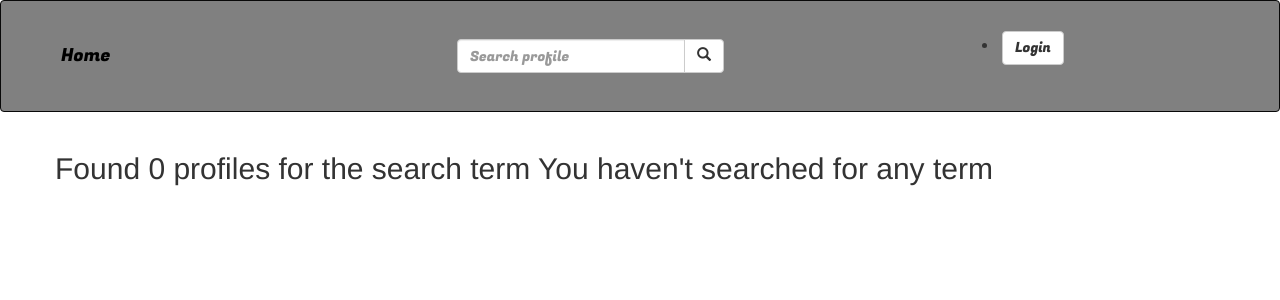
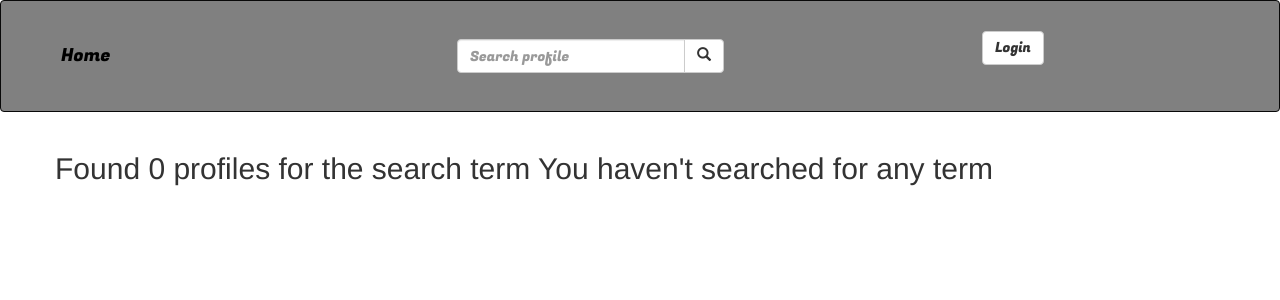
Before and after one commit to UmuhireAnuarithe/Instagram, a Django app: page /search/ in a window 1280 px wide. Shown: the top 300 px of the page. Run offline with Django 3.2, Linux system fonts and the light colour scheme; some libraries are stand-ins or nearby versions; some web fonts are replaced.

Commit message:
add styles

```diff
--- a/instagram/templates/navbar.html
+++ b/instagram/templates/navbar.html
@@ -57,7 +57,7 @@
                 </li>
               </ul>
               {% else %}
-              <li>
+              <li style="list-style:none">
                 <a class='btn btn-default' href="/accounts/login">Login</a>
               </li>
 
```
